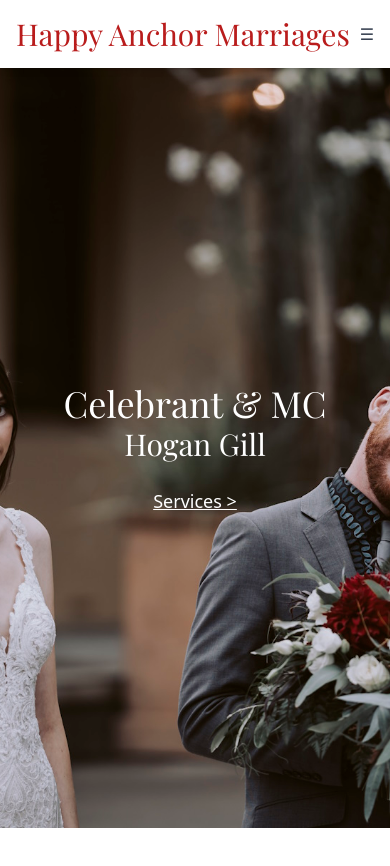
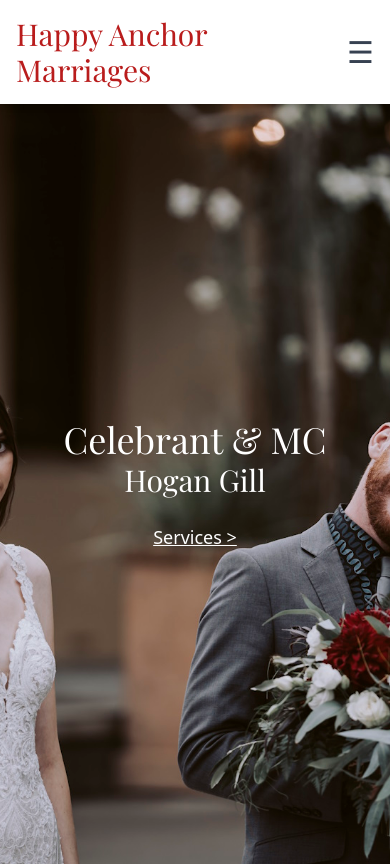
Before and after one commit to DukeOfWindows/happy-anchor-website, a React (Vite) app: page / in a window 390 px wide. Shown: the top 866 px of the page. Built offline with nearby package versions, Linux system fonts and the light colour scheme.

Commit message:
hamburger menu size increased

```diff
--- a/src/SiteMenu.jsx
+++ b/src/SiteMenu.jsx
@@ -29,7 +29,7 @@ export default function SiteMenu() {
 
         {/* Hamburger Button */}
         <button
-          className="md:hidden text-gray-700 focus:outline-none"
+          className="md:hidden text-gray-700 text-3xl focus:outline-none"
           onClick={() => setIsOpen(!isOpen)}
           aria-label="Toggle menu"
         >
```
